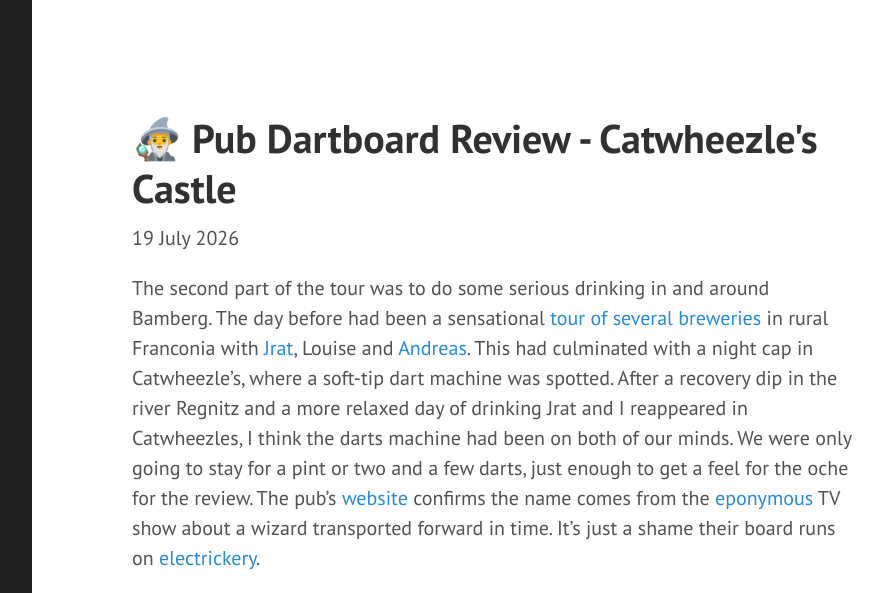
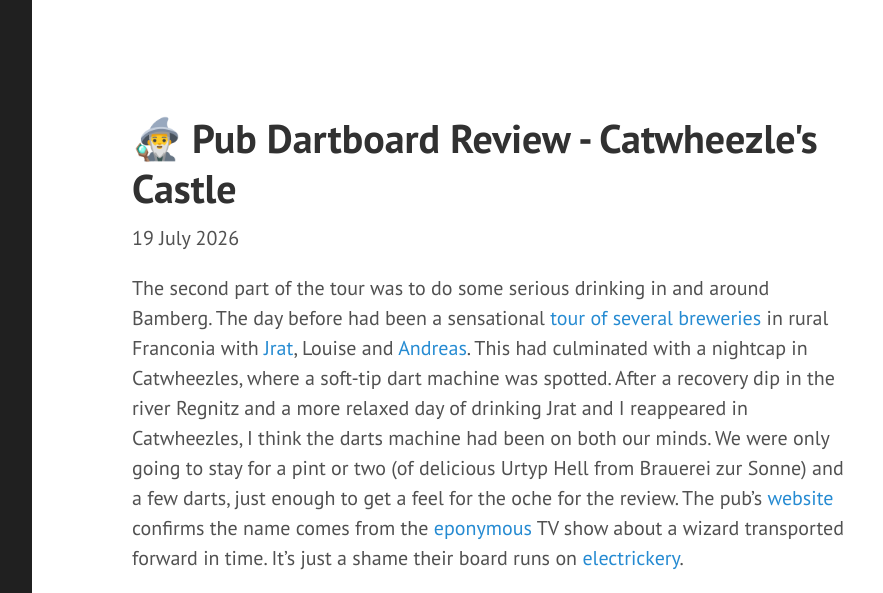
Before and after one commit to fred-cook/website, a Jekyll site: the page built from _posts/2026-07-19-Catwheezles-castle.md, in a window 1280 px wide and 1400 px high, cut to the strip 0-593 px from the top of the window. Shown: the whole strip, without its empty margins (328-1211 px from the left). Built offline with Jekyll 4.4.1, drawn with Linux system fonts in a browser that asks for light colours; some of the changed text lies outside the part shown.

Commit message:
fixing typos

```diff
--- a/_posts/2026-07-19-Catwheezles-castle.md
+++ b/_posts/2026-07-19-Catwheezles-castle.md
@@ -9,7 +9,7 @@ lon: 10.898171
 rating: 2
 ---
 
-The second part of the tour was to do some serious drinking in and around Bamberg. The day before had been a sensational [tour of several breweries](https://maps.app.goo.gl/mC3QbJYyJTrGXs8BA) in rural Franconia with [Jrat](https://hopandschwein.wordpress.com/), Louise and [Andreas](https://dafteejit.com/). This had culminated with a night cap in Catwheezle's, where a soft-tip dart machine was spotted. After a recovery dip in the river Regnitz and a more relaxed day of drinking Jrat and I reappeared in Catwheezles, I think the darts machine had been on both of our minds. We were only going to stay for a pint or two and a few darts, just enough to get a feel for the oche for the review. The pub's [website](http://catwheezles-castle.de/?p=41) confirms the name comes from the [eponymous](https://en.wikipedia.org/wiki/Catweazle) TV show about a wizard transported forward in time. It's just a shame their board runs on [electrickery](https://www.youtube.com/watch?v=J1ho8di4ywQ).
+The second part of the tour was to do some serious drinking in and around Bamberg. The day before had been a sensational [tour of several breweries](https://maps.app.goo.gl/mC3QbJYyJTrGXs8BA) in rural Franconia with [Jrat](https://hopandschwein.wordpress.com/), Louise and [Andreas](https://dafteejit.com/). This had culminated with a nightcap in Catwheezles, where a soft-tip dart machine was spotted. After a recovery dip in the river Regnitz and a more relaxed day of drinking Jrat and I reappeared in Catwheezles, I think the darts machine had been on both our minds. We were only going to stay for a pint or two (of delicious Urtyp Hell from Brauerei zur Sonne) and a few darts, just enough to get a feel for the oche for the review. The pub's [website](http://catwheezles-castle.de/?p=41) confirms the name comes from the [eponymous](https://en.wikipedia.org/wiki/Catweazle) TV show about a wizard transported forward in time. It's just a shame their board runs on [electrickery](https://www.youtube.com/watch?v=J1ho8di4ywQ).
 
 {% include figure.html
 src="/images/catwheezles-castle/creature.jpg"
```
Also changed, not shown: other parts of _posts/2026-07-19-Catwheezles-castle.md (+7 -7 lines).
